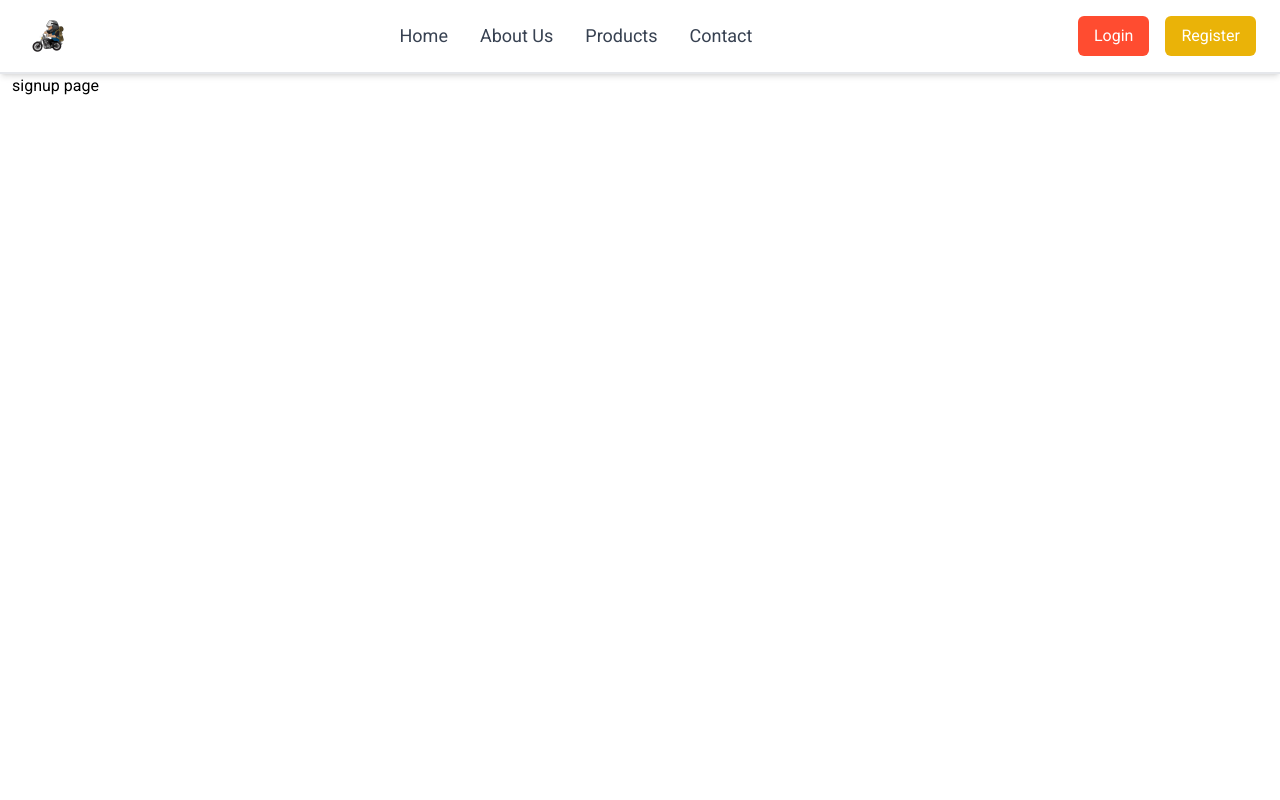
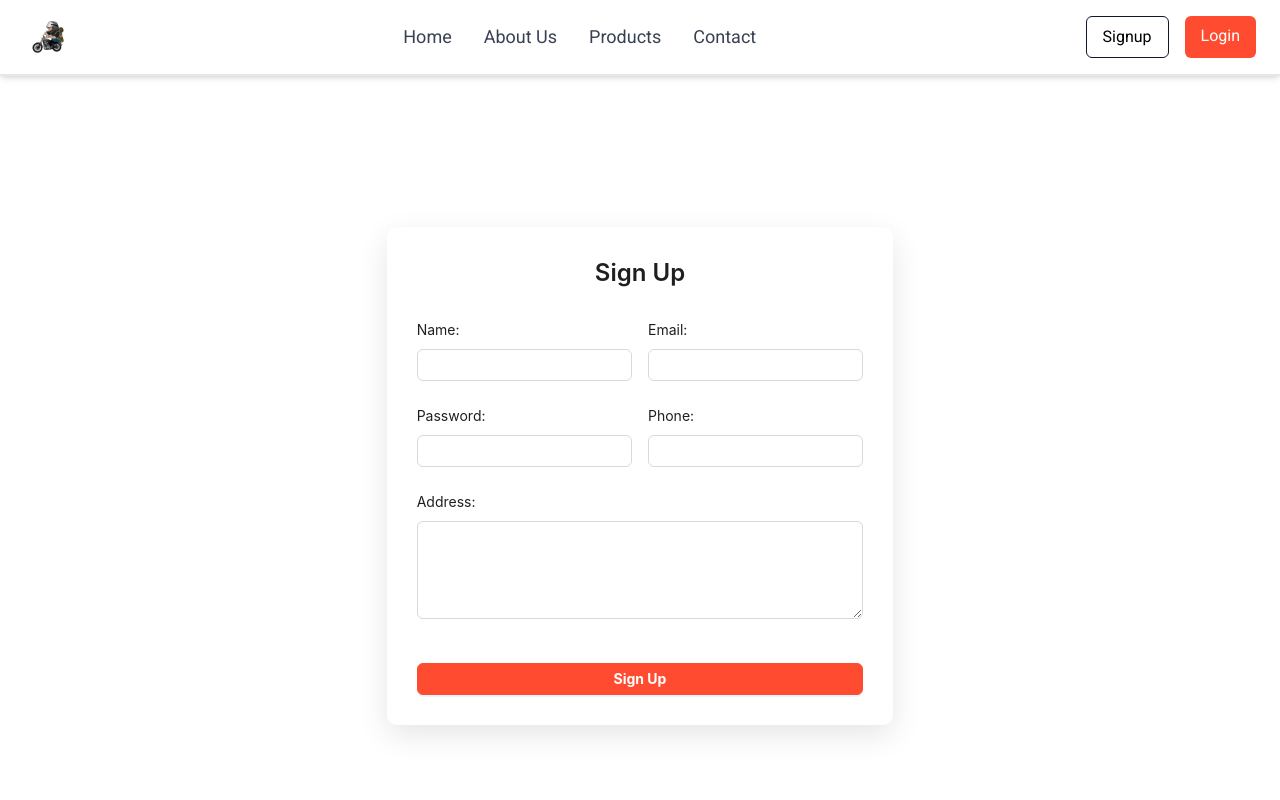
Before and after one commit to reshad21/nineam-frontend, a React (Vite) app: page /signup in a window 1280 px wide. Shown: the top 800 px of the page. Built offline with nearby package versions, Linux system fonts and the light colour scheme.

Commit message:
signup page design complete

```diff
--- /dev/null
+++ b/src/components/Form/BrTextArea.tsx
@@ -0,0 +1,25 @@
+import { Form, Input } from "antd";
+import { Controller } from "react-hook-form";
+
+type TTextAreaProps = {
+  name: string;
+  label?: string;
+  rows?: number; // Optional prop for the number of rows in the textarea
+};
+
+const BrTextArea = ({ name, label, rows = 4 }: TTextAreaProps) => {
+  return (
+    <div className="w-full mb-2">
+      <Controller
+        name={name}
+        render={({ field }) => (
+          <Form.Item label={label}>
+            <Input.TextArea {...field} id={name} rows={rows} />
+          </Form.Item>
+        )}
+      />
+    </div>
+  );
+};
+
+export default BrTextArea;
--- a/src/components/Header/Navber.tsx
+++ b/src/components/Header/Navber.tsx
@@ -71,16 +71,16 @@ const Navbar = () => {
         {/* Desktop Login/Registration */}
         <div className="hidden md:flex space-x-4">
           <Link
+            to="/signup"
+            className="px-4 py-2 border border-slate-900 rounded-md hover:bg-primary hover:text-white hover:border-primary transition-all duration-200"
+          >
+            Signup
+          </Link>
+          <Link
             to="/login"
             className="px-4 py-2 bg-primary text-white rounded-md hover:bg-blue-600 transition-all duration-200"
           >
             Login
-          </Link>
-          <Link
-            to="/register"
-            className="px-4 py-2 bg-yellow-500 text-white rounded-md hover:bg-yellow-600 transition-all duration-200"
-          >
-            Register
           </Link>
         </div>
 
@@ -129,20 +129,20 @@ const Navbar = () => {
             </li>
             <li>
               <Link
+                to="/signup"
+                className="block px-4 py-2 border border-slate-900 rounded-md hover:bg-primary hover:text-white hover:border-primary"
+                onClick={() => setIsMenuOpen(false)}
+              >
+                Signup
+              </Link>
+            </li>
+            <li>
+              <Link
                 to="/login"
                 className="block px-4 py-2 bg-primary text-white rounded-md hover:bg-blue-600"
                 onClick={() => setIsMenuOpen(false)}
               >
                 Login
-              </Link>
-            </li>
-            <li>
-              <Link
-                to="/register"
-                className="block px-4 py-2 bg-yellow-500 text-white rounded-md hover:bg-yellow-600"
-                onClick={() => setIsMenuOpen(false)}
-              >
-                Register
               </Link>
             </li>
           </ul>
--- a/src/pages/Signuppage.tsx
+++ b/src/pages/Signuppage.tsx
@@ -1,9 +1,77 @@
-const Signuppage = () => {
+import { Button, Col, Row, Typography } from "antd";
+import { FieldValues, SubmitErrorHandler } from "react-hook-form";
+import BrForm from "../components/Form/BrForm";
+import BrInput from "../components/Form/BrInput";
+import BrTextArea from "../components/Form/BrTextArea";
+
+const { Title } = Typography;
+
+const SignUpPage = () => {
+  const onSubmit: SubmitErrorHandler<FieldValues> = (data) => {
+    console.log("signup data =>", data);
+  };
+
   return (
-    <div>
-      <h1>signup page</h1>
-    </div>
+    <Row
+      justify="center"
+      align="middle"
+      style={{
+        minHeight: "100vh",
+        // background: "linear-gradient(135deg, #ff4c30 0%, #ff9472 100%)",
+        padding: "20px",
+      }}
+    >
+      <Col xs={24} sm={18} md={14} lg={12} xl={10}>
+        <div
+          style={{
+            backgroundColor: "white",
+            padding: "30px",
+            borderRadius: "10px",
+            boxShadow: "0px 10px 30px rgba(0, 0, 0, 0.1)",
+          }}
+        >
+          <Title
+            level={3}
+            style={{ textAlign: "center", marginBottom: "30px" }}
+          >
+            Sign Up
+          </Title>
+          <BrForm onSubmit={onSubmit}>
+            <Row gutter={16}>
+              <Col span={12}>
+                <BrInput type="text" name="name" label="Name:" />
+              </Col>
+              <Col span={12}>
+                <BrInput type="email" name="email" label="Email:" />
+              </Col>
+              <Col span={12}>
+                <BrInput type="password" name="password" label="Password:" />
+              </Col>
+              <Col span={12}>
+                <BrInput type="phone" name="phone" label="Phone:" />
+              </Col>
+              <Col span={24}>
+                <BrTextArea name="address" label="Address:" rows={4} />
+              </Col>
+            </Row>
+            <Button
+              type="primary"
+              htmlType="submit"
+              block
+              style={{
+                backgroundColor: "#ff4c30",
+                borderColor: "#ff4c30",
+                marginTop: "20px",
+                fontWeight: "bold",
+              }}
+            >
+              Sign Up
+            </Button>
+          </BrForm>
+        </div>
+      </Col>
+    </Row>
   );
 };
 
-export default Signuppage;
+export default SignUpPage;
```
